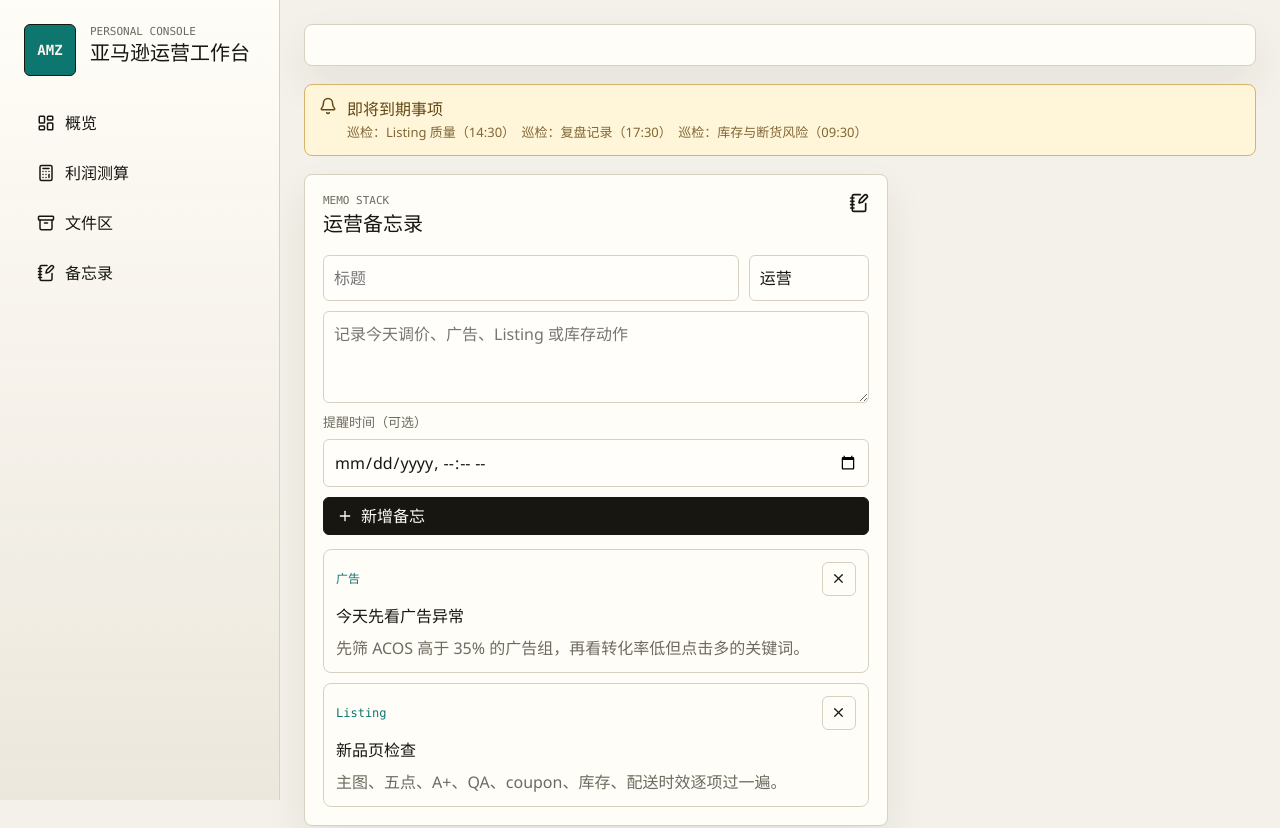
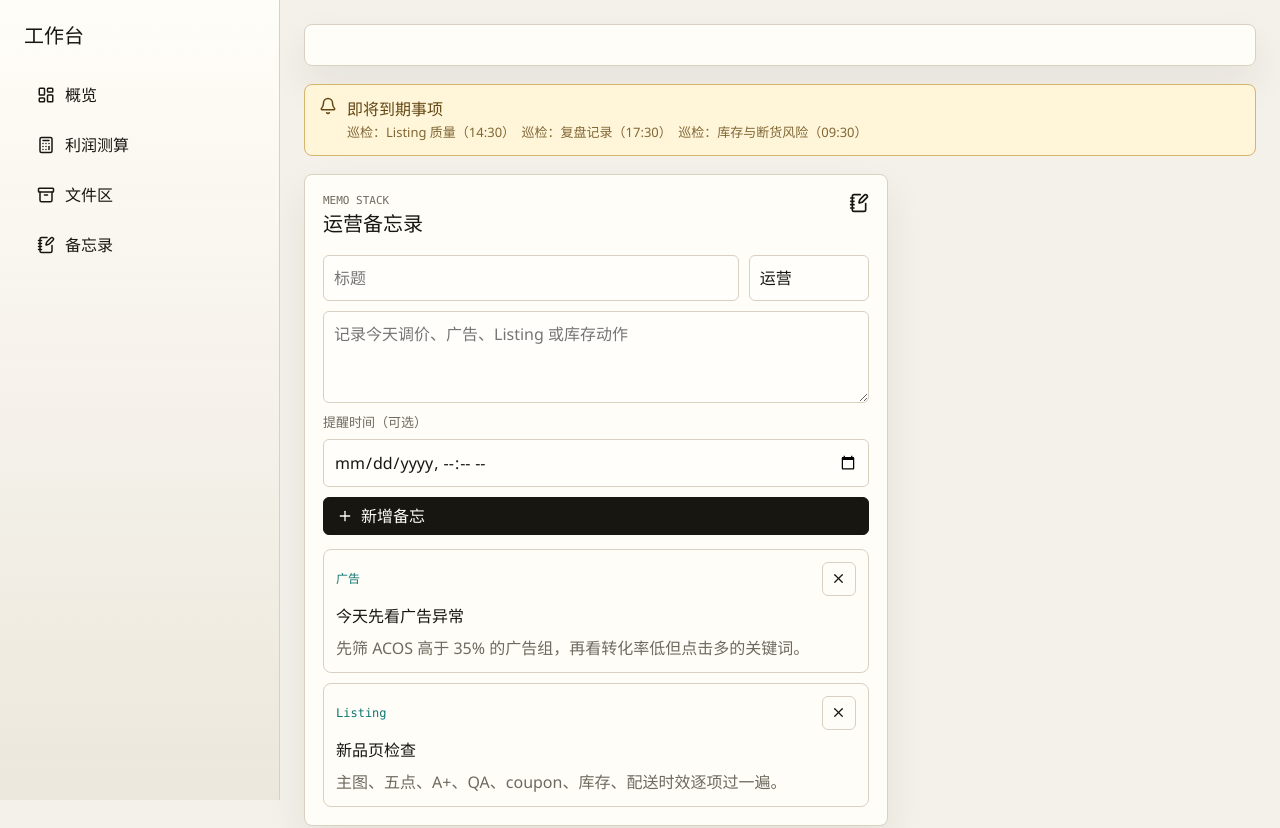
Before and after one commit to yhwork678678678/amazon-ops-workbench, a React (Vite) app: page / in a window 1280 px wide. Shown: the top 828 px of the page. Built offline with nearby package versions, Linux system fonts and the light colour scheme; no server answers.

Commit message:
Simplify workspace brand label

```diff
--- a/src/App.tsx
+++ b/src/App.tsx
@@ -502,11 +502,7 @@ export function App() {
     <main className="shell">
       <aside className="sidebar" aria-label="工作台导航">
         <div className="brand-block">
-          <div className="brand-mark">AMZ</div>
-          <div>
-            <p className="eyebrow">Personal console</p>
-            <h1>亚马逊运营工作台</h1>
-          </div>
+          <h1>工作台</h1>
         </div>
 
         <nav className="nav-list">
--- a/src/style.css
+++ b/src/style.css
@@ -85,20 +85,6 @@ p {
   display: flex;
   align-items: flex-start;
   gap: 14px;
-}
-
-.brand-mark {
-  width: 52px;
-  height: 52px;
-  border: 1px solid var(--ink);
-  border-radius: 6px;
-  display: grid;
-  place-items: center;
-  font-family: var(--mono);
-  font-size: 14px;
-  font-weight: 800;
-  background: var(--teal);
-  color: #f7f5ed;
 }
 
 .brand-block h1 {
```
Also changed, not shown: 1 other file (tests, documents, lock files or other folders).
